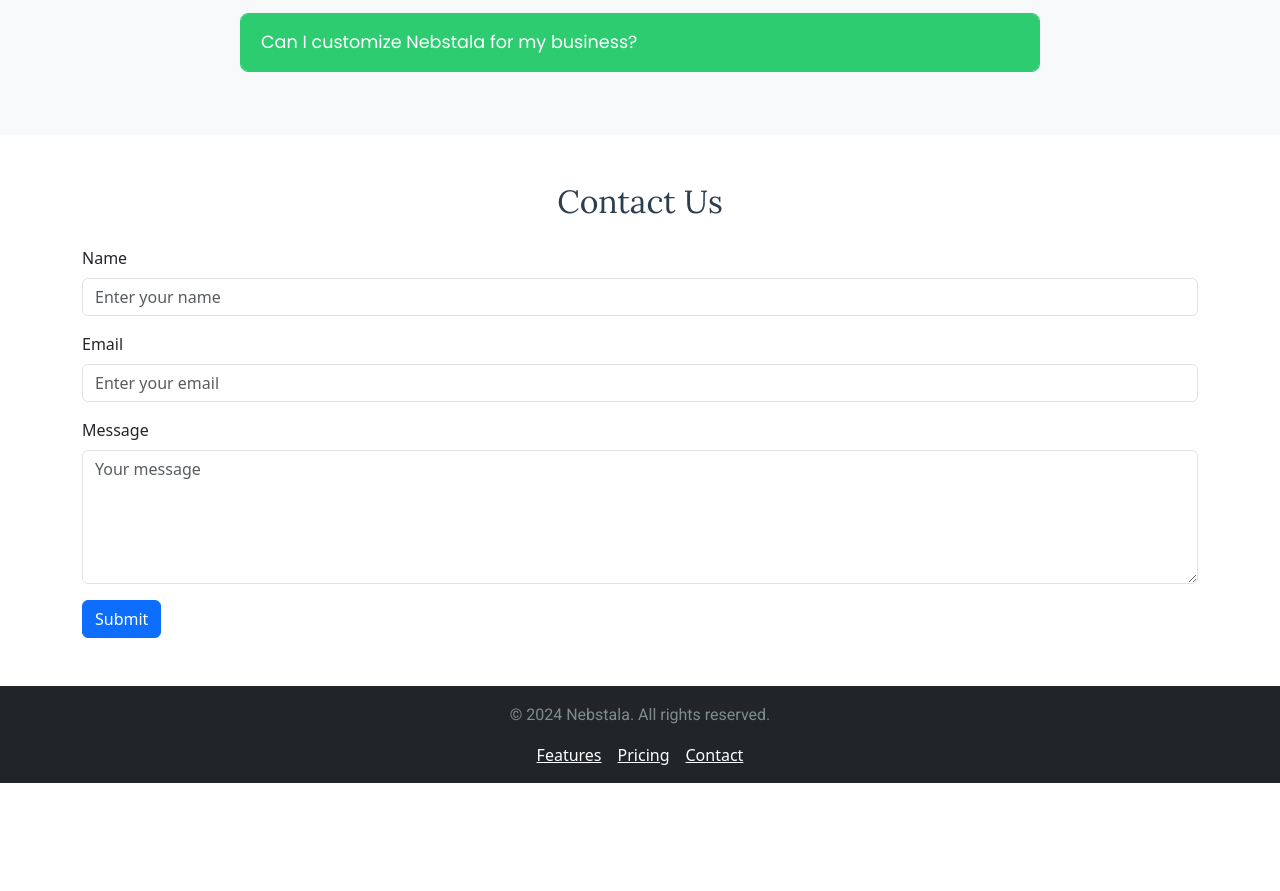
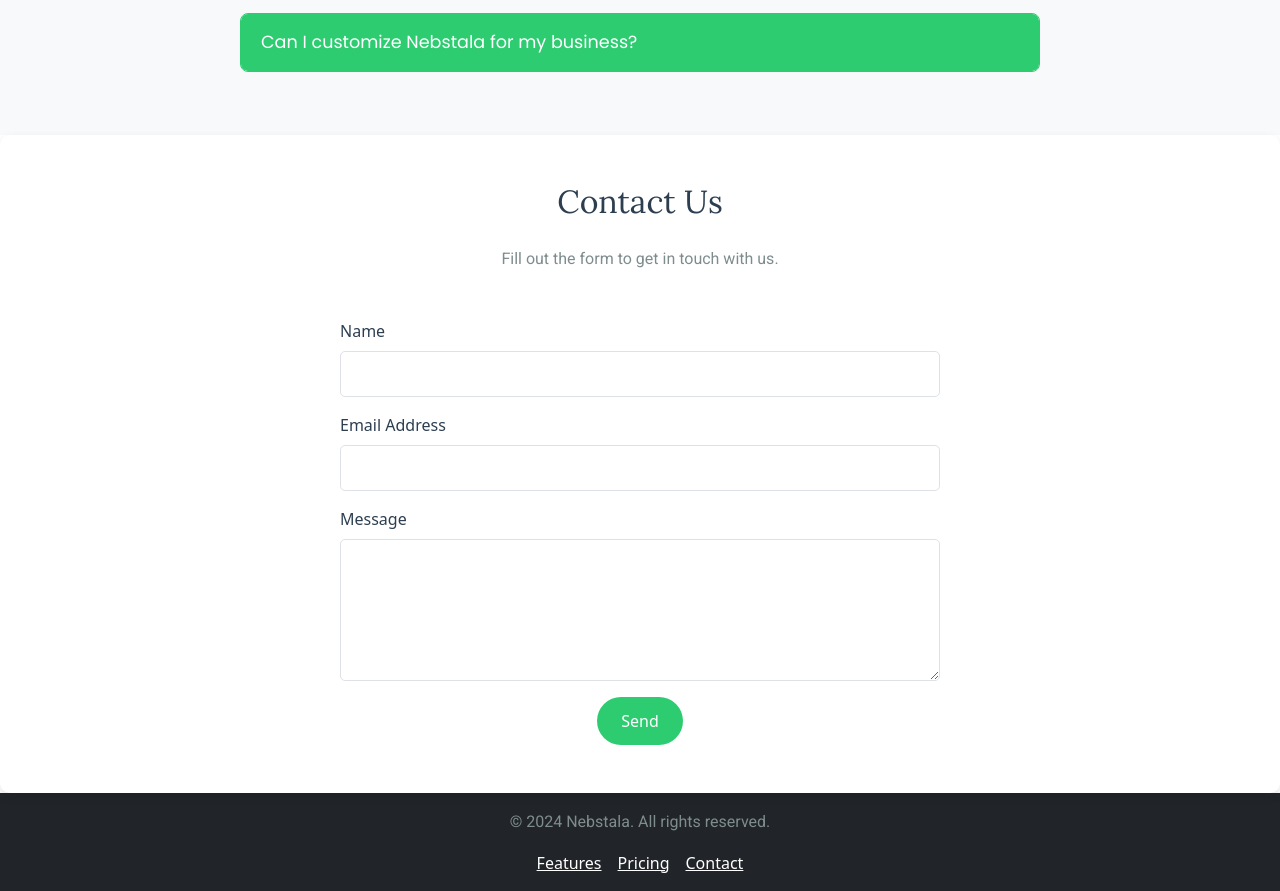
Before and after one commit to alejandrogomezl/Nebstala_web, a React (Create React App) app: page / in a window 1280 px wide. Shown: the part 2641-3532 px from the top of the page. Before the commit the page ends 3424 px from the top, so only its background shows below. Built offline with nearby package versions, Linux system fonts and the light colour scheme.

Commit message:
Add ContactForm component with email handling and translations; remove deprecated ContactSection

```diff
--- a/package.json
+++ b/package.json
@@ -3,6 +3,7 @@
   "version": "0.1.0",
   "private": true,
   "dependencies": {
+    "@emailjs/browser": "^4.4.1",
     "@fortawesome/fontawesome-svg-core": "^6.7.2",
     "@fortawesome/free-solid-svg-icons": "^6.7.2",
     "@fortawesome/react-fontawesome": "^0.2.2",
--- /dev/null
+++ b/src/components/ContactForm.jsx
@@ -0,0 +1,133 @@
+import React, { useEffect, useRef, useState } from 'react';
+import emailjs from '@emailjs/browser';
+import '../css/ContactForm.css';
+import { useTranslation } from 'react-i18next';
+
+const ContactForm = () => {
+  const { t } = useTranslation(); // Traducción
+  const sectionRef = useRef(null); // Referencia para animación
+  const [isVisible, setIsVisible] = useState(false); // Estado para animación
+  const [formData, setFormData] = useState({
+    name: '',
+    email: '',
+    message: ''
+  });
+  const [isSent, setIsSent] = useState(false);
+  const [error, setError] = useState('');
+
+  // Detectar visibilidad para animación
+  useEffect(() => {
+    const observer = new IntersectionObserver(
+      ([entry]) => {
+        if (entry.isIntersecting) setIsVisible(true);
+      },
+      { threshold: 0.3 }
+    );
+    if (sectionRef.current) observer.observe(sectionRef.current);
+    return () => observer.disconnect();
+  }, []);
+
+  // Manejar cambios en los campos
+  const handleChange = (e) => {
+    setFormData({ ...formData, [e.target.name]: e.target.value });
+  };
+
+  // Enviar formulario
+  const handleSubmit = (e) => {
+    e.preventDefault();
+
+    emailjs
+      .send(
+        'nebstala', // Reemplazar con el ID del servicio
+        'template_oxd0ayi', // Reemplazar con el ID de la plantilla
+        formData,
+        'iJzKn-2CHaS-jh08S' // Reemplazar con la clave pública
+      )
+      .then(
+        () => {
+          setIsSent(true);
+          setFormData({ name: '', email: '', message: '' });
+        },
+        () => {
+          setError(t('contact.error'));
+        }
+      );
+  };
+
+  return (
+    <section
+      id="contact"
+      className={`contact-section py-5 ${isVisible ? 'visible' : ''}`}
+      ref={sectionRef}
+    >
+      <div className="container">
+        <h2 className="text-center mb-4">{t('contact.title')}</h2>
+        <p className="text-center mb-5">{t('contact.description')}</p>
+
+        {isSent && (
+          <p className="alert alert-success text-center">
+            {t('contact.success')}
+          </p>
+        )}
+        {error && (
+          <p className="alert alert-danger text-center">{error}</p>
+        )}
+
+        <form onSubmit={handleSubmit} className="contact-form mx-auto">
+          <div className="mb-3">
+            <label htmlFor="name" className="form-label">
+              {t('contact.name')}
+            </label>
+            <input
+              type="text"
+              className="form-control"
+              id="name"
+              name="name"
+              value={formData.name}
+              onChange={handleChange}
+              required
+            />
+          </div>
+
+          <div className="mb-3">
+            <label htmlFor="email" className="form-label">
+              {t('contact.email')}
+            </label>
+            <input
+              type="email"
+              className="form-control"
+              id="email"
+              name="email"
+              value={formData.email}
+              onChange={handleChange}
+              required
+            />
+          </div>
+
+          <div className="mb-3">
+            <label htmlFor="message" className="form-label">
+              {t('contact.message')}
+            </label>
+            <textarea
+              className="form-control"
+              id="message"
+              name="message"
+              rows="5"
+              value={formData.message}
+              onChange={handleChange}
+              required
+            ></textarea>
+          </div>
+
+          <div className="text-center">
+            <button type="submit" className="btn btn-primary">
+              {t('contact.button')}
+            </button>
+          </div>
+        </form>
+      </div>
+    </section>
+  );
+};
+
+export default ContactForm;
--- a/src/components/ContactSection.jsx
+++ /dev/null
@@ -1,26 +0,0 @@
-import React from 'react';
-
-const ContactSection = () => (
-  <section id="contact" className="py-5">
-    <div className="container">
-      <h2 className="text-center mb-4">Contact Us</h2>
-      <form>
-        <div className="mb-3">
-          <label htmlFor="name" className="form-label">Name</label>
-          <input type="text" className="form-control" id="name" placeholder="Enter your name" />
-        </div>
-        <div className="mb-3">
-          <label htmlFor="email" className="form-label">Email</label>
-          <input type="email" className="form-control" id="email" placeholder="Enter your email" />
-        </div>
-        <div className="mb-3">
-          <label htmlFor="message" className="form-label">Message</label>
-          <textarea className="form-control" id="message" rows="5" placeholder="Your message"></textarea>
-        </div>
-        <button type="submit" className="btn btn-primary">Submit</button>
-      </form>
-    </div>
-  </section>
-);
-
-export default ContactSection;
--- /dev/null
+++ b/src/css/ContactForm.css
@@ -0,0 +1,50 @@
+.contact-section {
+    background-color: #ffffff; /* Fondo blanco */
+    color: #2c3e50; /* Azul oscuro */
+    padding: 50px 0;
+    box-shadow: 0 4px 10px rgba(0, 0, 0, 0.1);
+    border-radius: 10px;
+    opacity: 0;
+    transform: translateY(20px);
+    transition: opacity 0.8s ease, transform 0.8s ease;
+  }
+
+  .contact-section.visible {
+    opacity: 1;
+    transform: translateY(0);
+  }
+
+  .contact-form {
+    max-width: 600px;
+    margin: 0 auto;
+  }
+
+  .contact-form .form-label {
+    font-weight: 500;
+  }
+
+  .contact-form .form-control {
+    padding: 10px;
+    border-radius: 5px;
+  }
+
+  .contact-form button {
+    padding: 12px 24px;
+    background-color: #2ecc71;
+    color: #ffffff;
+    border: none;
+    border-radius: 30px;
+    transition: background-color 0.3s ease, transform 0.3s ease;
+  }
+
+  .contact-form button:hover {
+    background-color: #27ae60;
+    transform: scale(1.05);
+  }
+
+  /* Responsive */
+  @media (max-width: 768px) {
+    .contact-form {
+      padding: 0 15px;
+    }
+  }
--- a/src/i18n.js
+++ b/src/i18n.js
@@ -240,6 +240,16 @@ i18n
               }
             ]
           },
+          contact: {
+            title: "Contact Us",
+            description: "Fill out the form to get in touch with us.",
+            name: "Name",
+            email: "Email Address",
+            message: "Message",
+            button: "Send",
+            success: "Message sent successfully!",
+            error: "There was an error sending the form. Please try again."
+          },
         }
       },
       es: {
@@ -475,6 +485,16 @@ i18n
               }
             ]
           },
+          contact: {
+            title: "Contáctanos",
+            description: "Completa el formulario para ponerte en contacto con nosotros.",
+            name: "Nombre",
+            email: "Correo Electrónico",
+            message: "Mensaje",
+            button: "Enviar",
+            success: "¡Mensaje enviado con éxito!",
+            error: "Hubo un error al enviar el formulario. Inténtalo de nuevo."
+          },
         }
       }
     },
--- a/src/pages/Home.jsx
+++ b/src/pages/Home.jsx
@@ -4,7 +4,7 @@ import FeaturesSection from '../components/FeaturesSection';
 import BenefitsSection from '../components/BenefitsSection';
 import FaqSection from '../components/FaqSection';
 import DomoticsBenefits from '../components/DomoticsBenefits';
-import ContactSection from '../components/ContactSection';
+import ContactForm from '../components/ContactForm';
 
 
 const Home = () => (
@@ -14,7 +14,7 @@ const Home = () => (
     <BenefitsSection />
     <DomoticsBenefits />
     <FaqSection />
-    <ContactSection />
+    <ContactForm />
   </div>
 );
 
```
Also changed, not shown: 1 other file (tests, documents, lock files or other folders).
